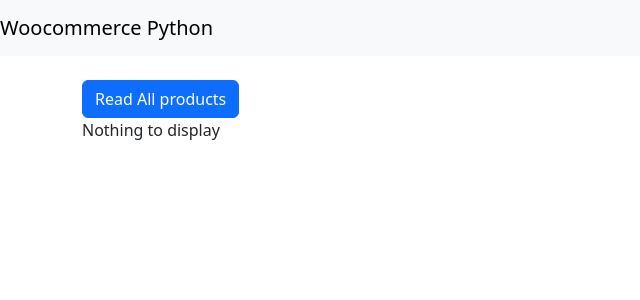
After one commit to AIAML/DjangoWoocommerce, a Django app: page / in a window 1280 px wide. The commit adds this page. Shown: the top 300 px of the page, without its empty margins (0-640 px from the left). Run offline with Django 3.2, Linux system fonts and the light colour scheme; some libraries are stand-ins or nearby versions.

Commit message:
Django Woocommerce

```diff
--- a/DjangoWoocommerce/settings.py
+++ b/DjangoWoocommerce/settings.py
@@ -10,6 +10,7 @@ For the full list of settings and their values, see
 https://docs.djangoproject.com/en/3.2/ref/settings/
 """
 
+import os
 from pathlib import Path
 
 # Build paths inside the project like this: BASE_DIR / 'subdir'.
@@ -120,7 +121,7 @@ USE_TZ = True
 # https://docs.djangoproject.com/en/3.2/howto/static-files/
 
 STATIC_URL = '/static/'
-
+STATICFILES_DIRS = [os.path.join(BASE_DIR, 'static')]
 # Default primary key field type
 # https://docs.djangoproject.com/en/3.2/ref/settings/#default-auto-field
 
--- a/DjangoWoocommerce/urls.py
+++ b/DjangoWoocommerce/urls.py
@@ -15,7 +15,11 @@ Including another URLconf
 """
 from django.contrib import admin
 from django.urls import path
+from main.views import LinkActionView
+from django.conf.urls import url
 
 urlpatterns = [
     path('admin/', admin.site.urls),
+    path('', LinkActionView.as_view(),name='home'),
+    url(r'^Home/$', LinkActionView.as_view(), name='home'),
 ]
--- /dev/null
+++ b/main/templates/LinkActions_page.html
@@ -0,0 +1,17 @@
+{% extends 'base.html' %}
+{% load static %}
+{% block content %}
+    <div class="container">
+        <form method="post"> {% csrf_token %}
+            <br/>
+          <div class="form-group">
+              <a href="/ReadAllProducts/" type="submit" class="btn btn-primary" > Read All products </a>
+          </div>
+        </form>
+        <div class="row">
+            <p>
+                {{ urltag }}
+            </p>
+        </div>
+    </div>
+{% endblock %}
--- a/main/views.py
+++ b/main/views.py
@@ -1,3 +1,12 @@
 from django.shortcuts import render
+from django.views import View
+import requests
+from woocommerce import API
 
 # Create your views here.
+class LinkActionView(View):
+    template_name = "LinkActions_page.html"
+    def get(self, request, *args, **kwargs):
+        context = {}
+        context['urltag'] = 'Nothing to display'
+        return render(request, self.template_name, context)
--- a/templates/base.html
+++ b/templates/base.html
@@ -2,7 +2,7 @@
 <html lang="en">
 <head>
     <meta charset="UTF-8">
-    <title>Simple Crawler </title>
+    <title> Python woocommerce </title>
     {% load static %}
     <link href="{% static 'bootstrap/css/bootstrap.min.css' %}"  rel="stylesheet">
     <link href="{% static 'bootstrap/login.css' %}"  rel="stylesheet">
--- a/templates/navbar.html
+++ b/templates/navbar.html
@@ -1,5 +1,5 @@
 <nav class="navbar navbar-expand-lg navbar-light bg-light">
-  <a class="navbar-brand" href="#">Scrawler Sample</a>
+  <a class="navbar-brand" href="/Home/">Woocommerce Python</a>
   <button class="navbar-toggler" type="button" data-toggle="collapse" data-target="#navbarSupportedContent" aria-controls="navbarSupportedContent" aria-expanded="false" aria-label="Toggle navigation">
     <span class="navbar-toggler-icon"></span>
   </button>
@@ -7,7 +7,7 @@
   <div class="collapse navbar-collapse" id="navbarSupportedContent">
     <ul class="navbar-nav mr-auto">
       <li class="nav-item active">
-        <a class="nav-link" href="#"> <span class="sr-only"></span></a>
+        <a class="nav-link" href="/Home/"> <span class="sr-only"></span></a>
       </li>
       <li class="nav-item">
         <a class="nav-link"></a>
```
